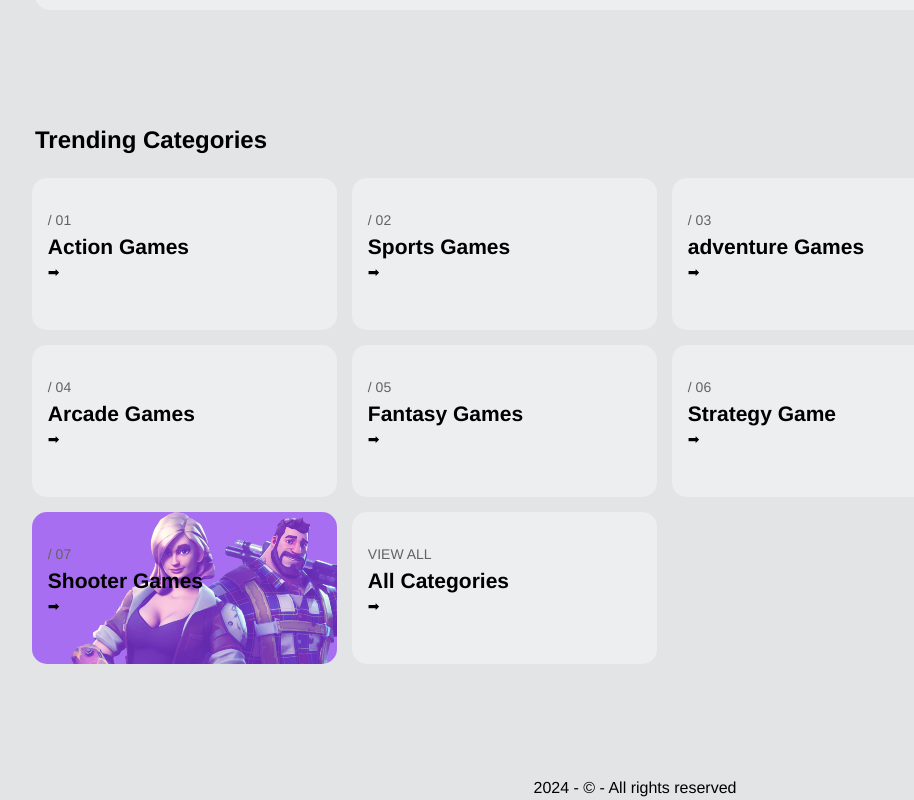
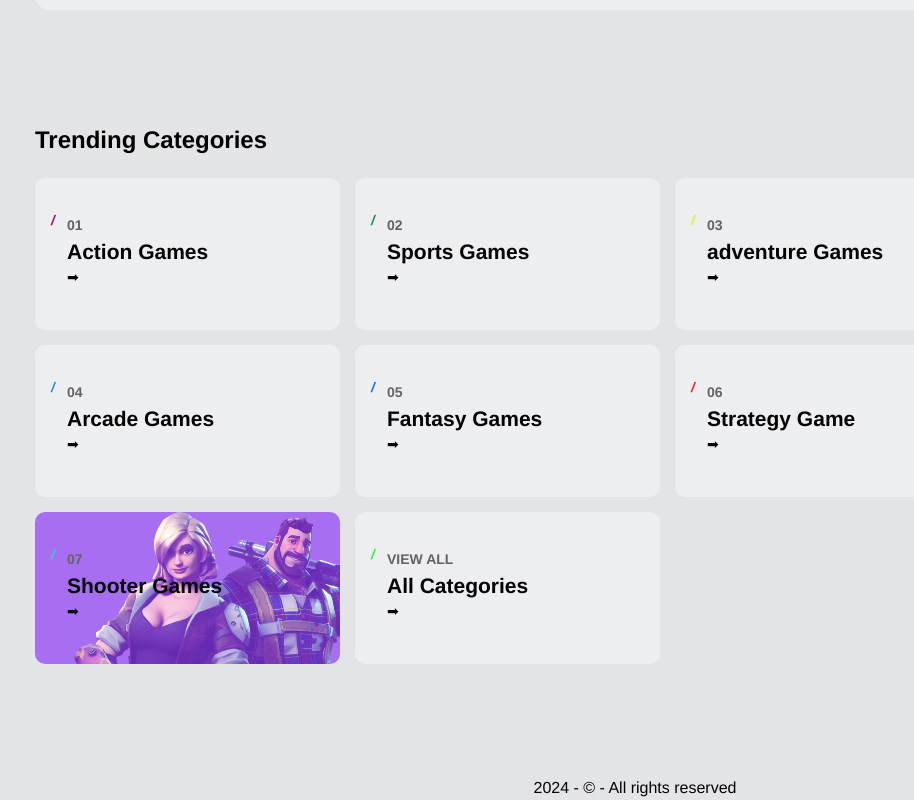
Before and after one commit to hesoler/assessment-avg, a React (Vite) app: page /home in a window 1280 px wide. Shown: the part 1752-2552 px from the top of the page, without its empty margins (5-919 px from the left). Built offline with nearby package versions, Linux system fonts and the light colour scheme.

Commit message:
Add random color to Category li slash

```diff
--- a/src/components/Category.jsx
+++ b/src/components/Category.jsx
@@ -1,14 +1,25 @@
+import { useEffect } from 'react'
+import { useGenerateRandomColor } from '../hooks/useGenerateRandomColor'
+
 export const Category = ({ title, imageUrl }) => {
+  const { color, generateColor } = useGenerateRandomColor()
   const style = {
-    backgroundImage: `url(${imageUrl})`,
+    backgroundImage: imageUrl ? `url(${imageUrl})` : '',
     backgroundBlendMode: 'lighten',
-    backgroundColor: 'rgba(142, 61, 247, 0.7)'
+    backgroundColor: imageUrl ? 'rgba(142, 61, 247, 0.7)' : ''
   }
 
+  useEffect(() => generateColor(), [])
+
   return (
-    <li className='category' style={imageUrl && style}>
-      <h2>{title}</h2>
-      <p>➡</p>
-    </li>
+    <span className='category' style={style}>
+      <em style={{ color }}>
+        <strong>/</strong>
+      </em>
+      <li>
+        <h2>{title}</h2>
+        <p>➡</p>
+      </li>
+    </span>
   )
 }
--- /dev/null
+++ b/src/hooks/useGenerateRandomColor.js
@@ -0,0 +1,9 @@
+import { useState } from 'react'
+
+export const useGenerateRandomColor = () => {
+  const [color, setColor] = useState('')
+  const generateColor = () => {
+    setColor('#' + Math.random().toString(16).substr(-6))
+  }
+  return { color, generateColor }
+}
--- a/src/index.js
+++ /dev/null
@@ -1,33 +0,0 @@
-document.addEventListener('DOMContentLoaded', function () {
-//   const links = document.querySelectorAll('.nav-left .link')
-
-  //   // función que añade el borde redondo adaptado a la longitud del texto del enlace visitado
-  //   const handleClassVisited = (event) => {
-  //     links.forEach(link => link.classList.remove('visited'))
-  //     event.target.classList.add('visited')
-  //     const width = (event.target.innerText.length) + 'ch'
-
-  //     document.styleSheets[0].addRule('.visited::before', 'width: ' + width + ';')
-  //   }
-
-  //   links.forEach(link => {
-  //     link.addEventListener('click', handleClassVisited)
-  //   })
-
-  //* Código para asignar un color aleatorio
-  let lastPick, rand
-
-  const li = document.querySelectorAll('.category')
-  li.forEach(categoryLi => {
-    categoryLi.style.color = randomColor()
-  })
-
-  function randomColor () {
-    const colors = ['green', 'blue', 'gray', 'yellow', 'orange', 'purple', 'pink', 'red', 'aquamarine']
-    rand = colors[Math.floor(Math.random() * colors.length)]
-    rand = rand === lastPick ? randomColor() : rand
-    lastPick = rand
-    return rand
-  }
-//   ****************************************
-})
--- a/src/main.jsx
+++ b/src/main.jsx
@@ -1,7 +1,6 @@
 import React from 'react'
 import ReactDOM from 'react-dom/client'
 import './index.css'
-import './index.js'
 import App from './App.jsx'
 import { BrowserRouter } from 'react-router-dom'
 
--- a/src/styles/Categories.css
+++ b/src/styles/Categories.css
@@ -8,44 +8,44 @@
 
 .categories-list {
   padding-left: 0;
-  margin-left: -1.2rem;
   display: grid;
   gap: 15px;
   text-align: left;
   grid-template-columns: repeat(auto-fit, minmax(305px, 300px));
 }
-.categories-list li {
-  margin-left: 1rem;
-  list-style: none;
-  counter-increment: step-counter;
+
+.category {
   padding-top: 2rem;
-  border-radius: 15px;
+  border-radius: 10px;
   background-color: var(--backgroundArticlesContainer);
   font-size: 14px;
+  font-weight: bold;
   color: var(--colorNavBarLeft);
   width: 100%;
   height: 120px;
   transition: transform 0.4s;
   cursor: pointer;
+  list-style: none;
+  counter-increment: step;
 }
-.categories-list li:last-child {
-  list-style: none;
-}
-.categories-list li:hover {
+.category:hover {
   transform: scale(1.1);
 }
-.categories-list li * {
-  margin: 0;
-  margin-left: 1rem;
-  color: var(--colorFont);
-  font-weight: bold;
+.category li {
+  margin-top: -1rem;
+  margin-left: 2rem;
 }
-.categories-list li:not(:last-child):before {
-  content: "/ " counter(step-counter, decimal-leading-zero);
-  margin-left: 1rem;
+.category:not(:last-child) li::before {
+  content: counter(step, decimal-leading-zero);
+}
+.category:last-child li::before {
+  content: "VIEW ALL";
   color: var(--colorNavBarLeft);
 }
-.categories-list li:last-child::before {
-  content: "VIEW ALL";
+.category li * {
+  margin: 0;
+  color: var(--colorFont);
+}
+.category em {
   margin-left: 1rem;
 }
```
